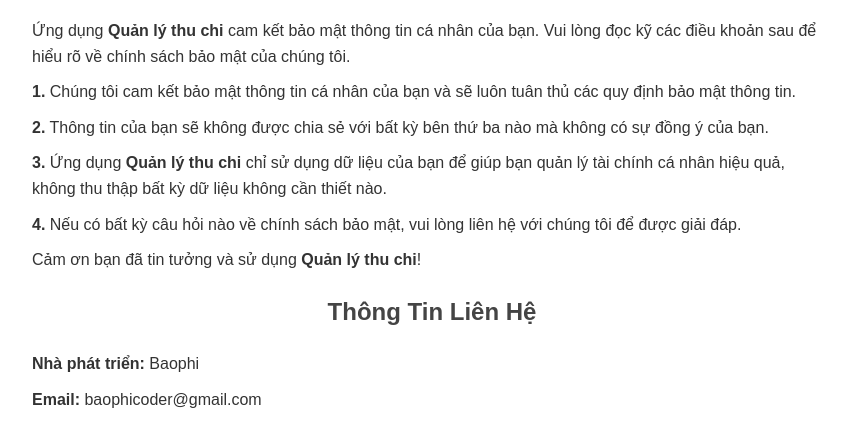
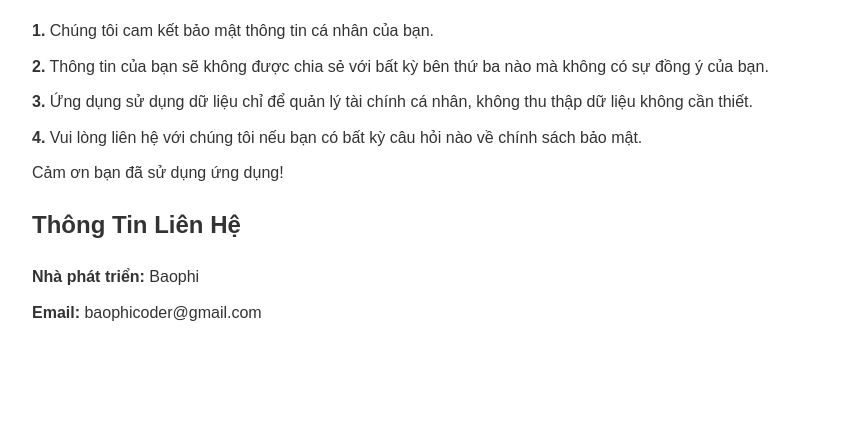
Before and after one commit to baophicoder1/privacy-policy, a plain HTML site: page docs/privacy-policy.html in a window 1280 px wide. Shown: the part 96-542 px from the top of the page, without its empty margins (208-1055 px from the left). Drawn offline with Linux system fonts and the light colour scheme.

Commit message:
Update privacy-policy.html

```diff
--- a/docs/privacy-policy.html
+++ b/docs/privacy-policy.html
@@ -3,7 +3,7 @@
 <head>
     <meta charset="UTF-8">
     <meta name="viewport" content="width=device-width, initial-scale=1.0">
-    <title>Chính Sách Bảo Mật - Quản lý thu chi</title>
+    <title>Chính Sách Bảo Mật</title>
     <style>
         body {
             font-family: Arial, sans-serif;
@@ -13,7 +13,7 @@
             line-height: 1.6;
             color: #333;
         }
-        h1, h2 {
+        h1 {
             text-align: center;
             color: #444;
         }
@@ -24,18 +24,14 @@
 </head>
 <body>
     <h1>Chính Sách Bảo Mật</h1>
-
-    <p>Ứng dụng <strong>Quản lý thu chi</strong> cam kết bảo mật thông tin cá nhân của bạn. Vui lòng đọc kỹ các điều khoản sau để hiểu rõ về chính sách bảo mật của chúng tôi.</p>
-
-    <p><strong>1.</strong> Chúng tôi cam kết bảo mật thông tin cá nhân của bạn và sẽ luôn tuân thủ các quy định bảo mật thông tin.</p>
+    <p><strong>1.</strong> Chúng tôi cam kết bảo mật thông tin cá nhân của bạn.</p>
 
     <p><strong>2.</strong> Thông tin của bạn sẽ không được chia sẻ với bất kỳ bên thứ ba nào mà không có sự đồng ý của bạn.</p>
 
-    <p><strong>3.</strong> Ứng dụng <strong>Quản lý thu chi</strong> chỉ sử dụng dữ liệu của bạn để giúp bạn quản lý tài chính cá nhân hiệu quả, không thu thập bất kỳ dữ liệu không cần thiết nào.</p>
+    <p><strong>3.</strong> Ứng dụng sử dụng dữ liệu chỉ để quản lý tài chính cá nhân, không thu thập dữ liệu không cần thiết.</p>
 
-    <p><strong>4.</strong> Nếu có bất kỳ câu hỏi nào về chính sách bảo mật, vui lòng liên hệ với chúng tôi để được giải đáp.</p>
-
-    <p>Cảm ơn bạn đã tin tưởng và sử dụng <strong>Quản lý thu chi</strong>!</p>
+    <p><strong>4.</strong> Vui lòng liên hệ với chúng tôi nếu bạn có bất kỳ câu hỏi nào về chính sách bảo mật.</p>
+    <p>Cảm ơn bạn đã sử dụng ứng dụng!</p>
 
     <h2>Thông Tin Liên Hệ</h2>
     <p><strong>Nhà phát triển:</strong> Baophi</p>
```
